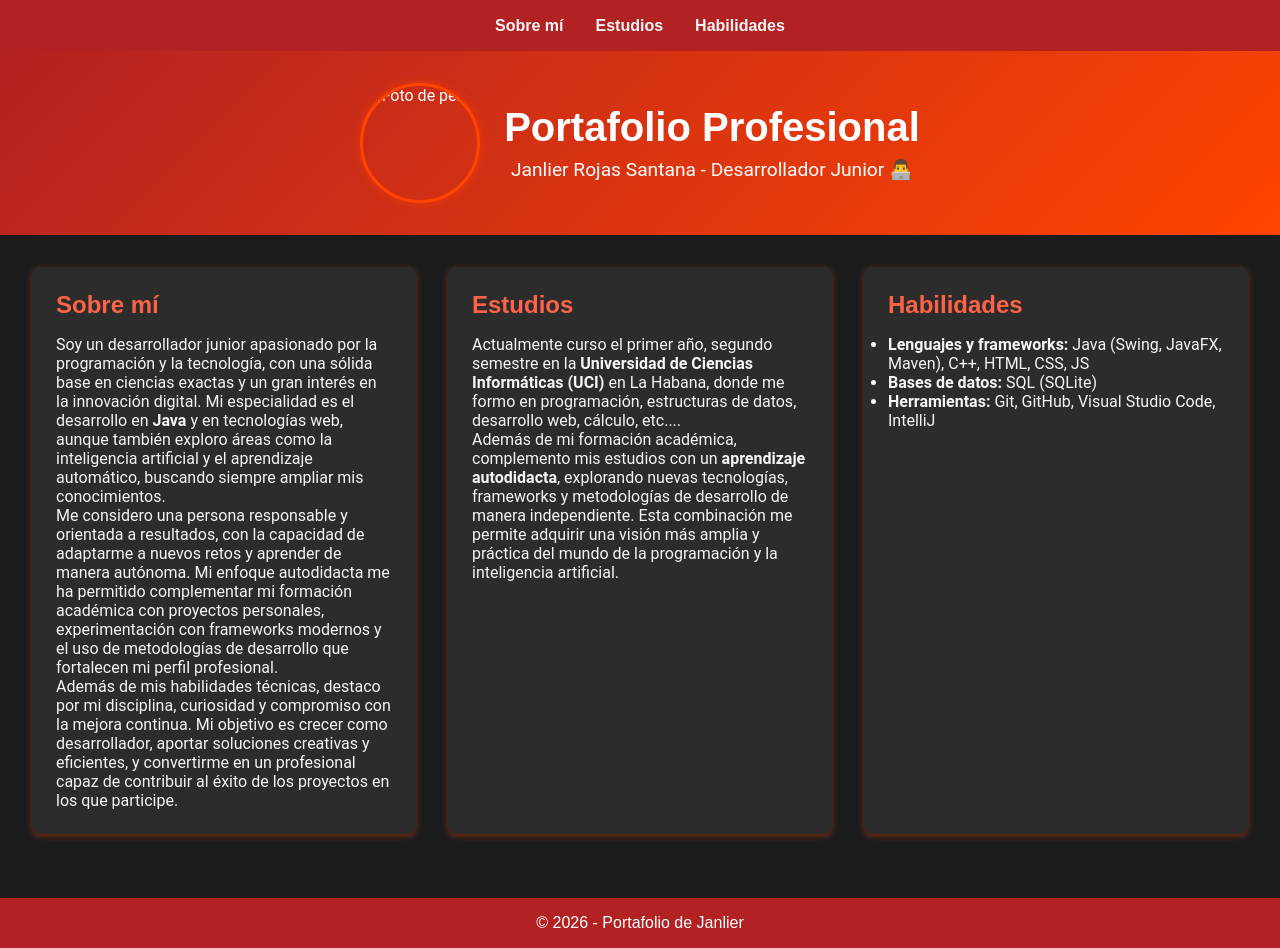
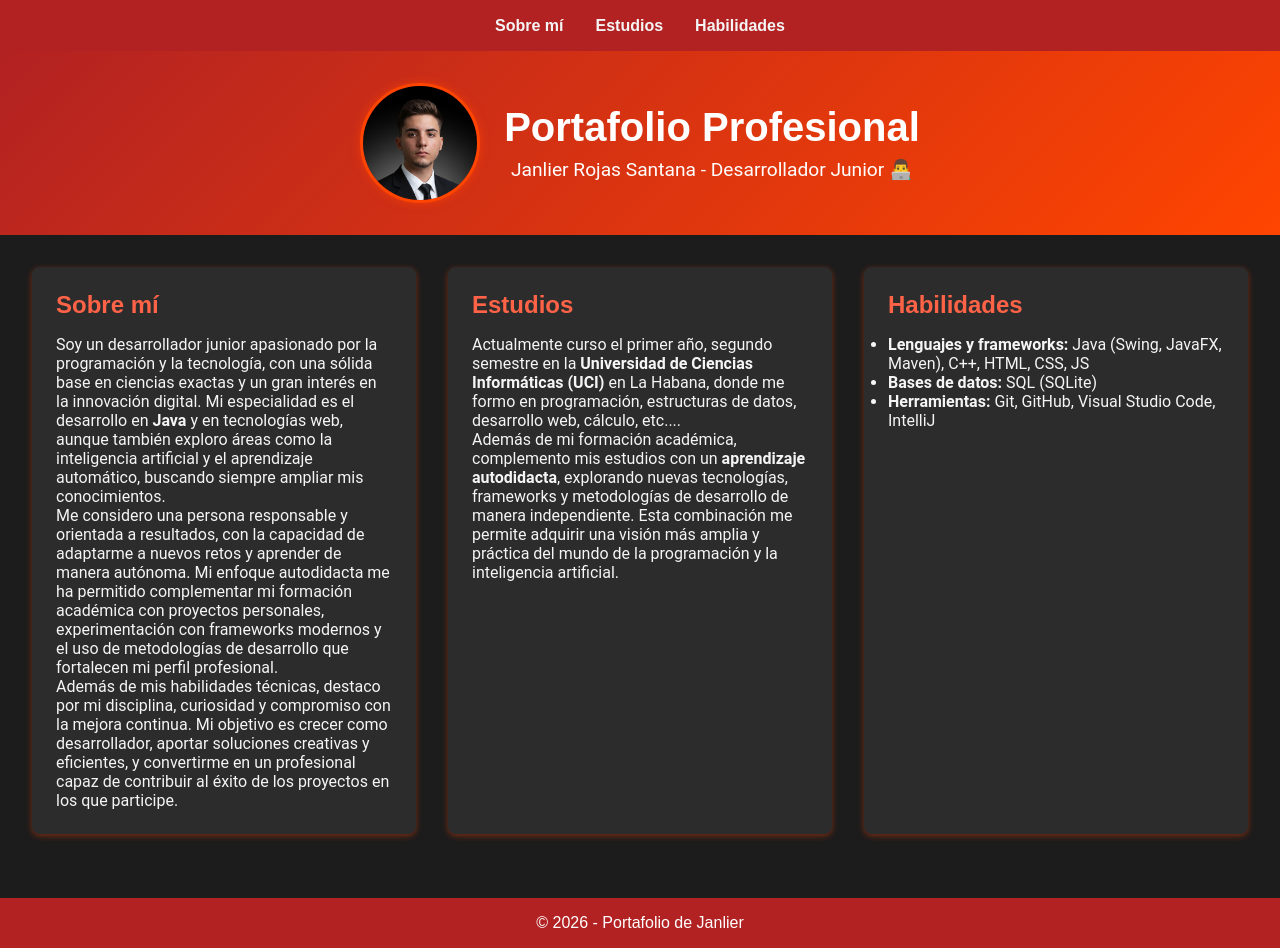
Before and after one commit to JanterCaza/PortafolioProfesional, a plain HTML site: page index.html in a window 1280 px wide. Drawn offline with Linux system fonts and the light colour scheme.

Commit message:
Add files via upload

```diff
--- a/index.html
+++ b/index.html
@@ -20,7 +20,7 @@
 
     <header>
         <div class="profile">
-            <img src="images/Smoking.png" alt="Foto de perfil">
+            <img src="Smoking.png" alt="Foto de perfil">
             <div>
                 <h1>Portafolio Profesional</h1>
                 <p>Janlier Rojas Santana - Desarrollador Junior 👨‍💻</p>
```
